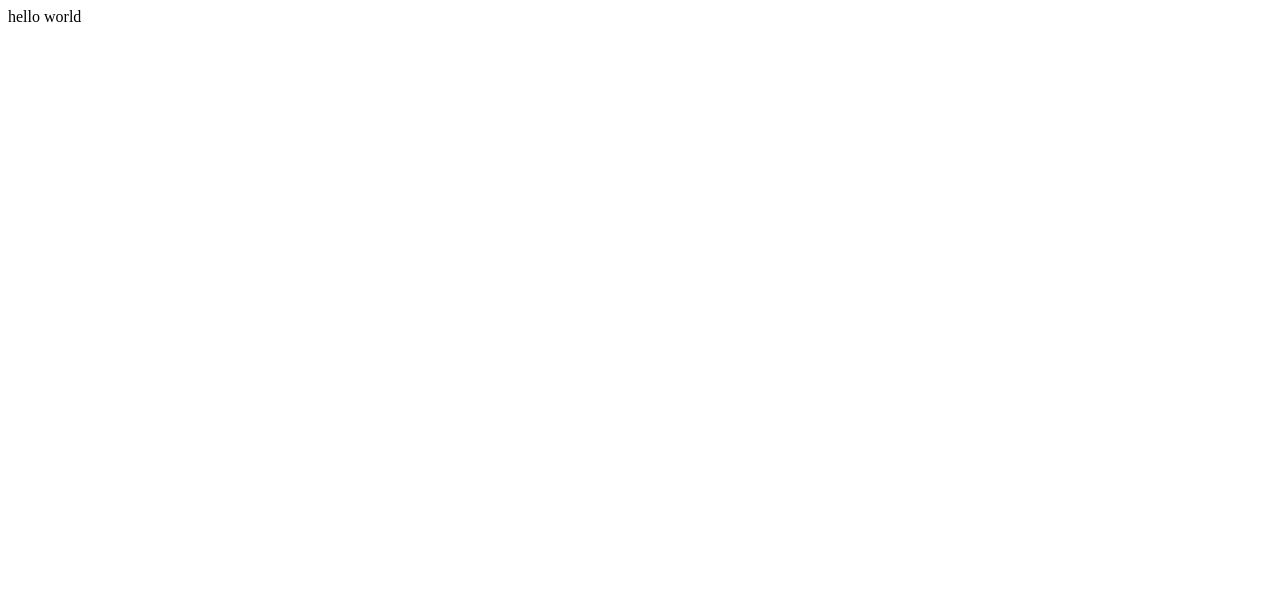
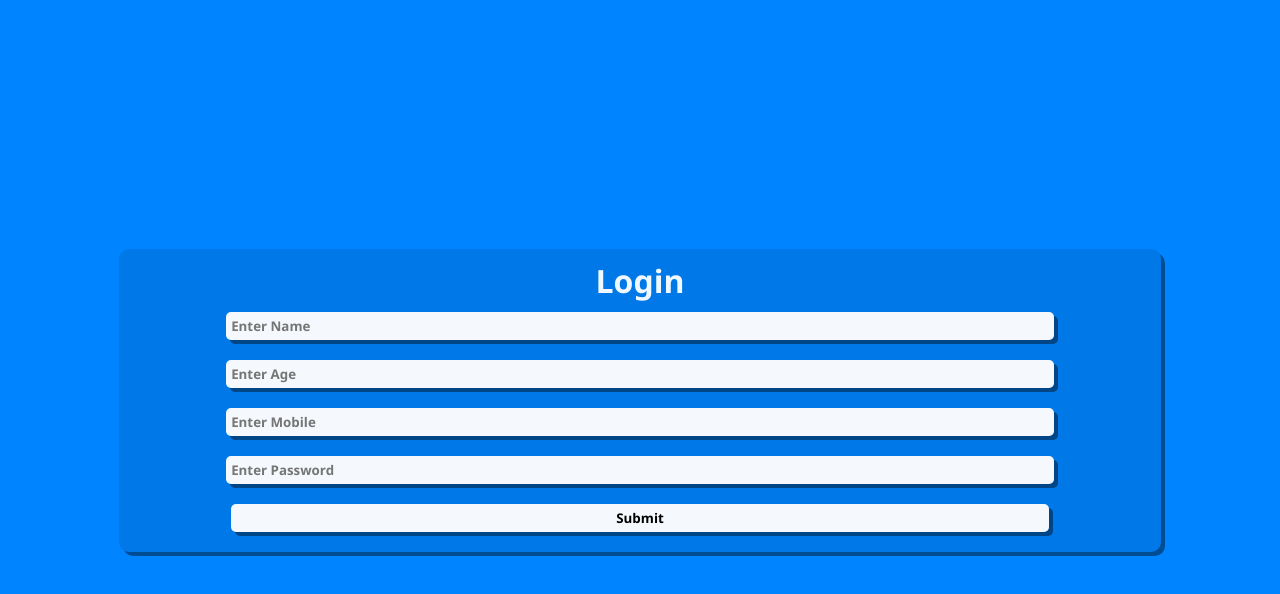
Before and after one commit to Coder8077/Login-forms-using-simple-HTML-and-CSS-, a plain HTML site: page index.html in a window 1280 px wide. Drawn offline with Linux system fonts and the light colour scheme.

Commit message:
Add files via upload

```diff
--- a/index.html
+++ b/index.html
@@ -1 +1,24 @@
-<p> hello world</p>
+<!DOCTYPE html>
+<html lang="en">
+<head>
+    <meta charset="UTF-8">
+    <meta http-equiv="X-UA-Compatible" content="IE=edge">
+    <meta name="viewport" content="width=device-width, initial-scale=1.0">
+    <title>Document</title>
+    <link rel="stylesheet" href="style.css">
+</head>
+<body>
+    <div class="container">
+        <form class="form">
+            <h1>Login</h1>
+            <input type="name" placeholder="Enter name">
+            <input type="number" placeholder="Enter Age">
+            <input type="tel" placeholder="Enter Mobile">
+            <input type="password" placeholder="Enter Password">
+            <input type="submit" value="Submit">
+        </form>
+
+    </div>
+
+</body>
+</html>
--- /dev/null
+++ b/style.css
@@ -0,0 +1,36 @@
+* {
+    margin: 0;
+    padding: 0;
+    font-family: 'Segoe UI', Tahoma, Geneva, Verdana, sans-serif;
+}
+.container{
+    height: 100vh;
+    width: 100%;
+    display: flex;
+    align-items: center;
+    justify-content: center;
+    background: rgb(0, 132, 255);
+}
+.form{
+    text-align: center;
+    font-weight: 900;
+    margin: 0 50px;
+    box-shadow: 4px 4px #0000006b;
+    background: rgba(0, 0, 0, 0.095);
+    border-radius: 10px;
+    color: aliceblue;
+    padding: 10px;
+}
+.form input{
+    margin: 10px;
+    padding: 5px;
+    width: 80%;
+    background: rgba(255, 254, 254, 0.96);
+    border: none;
+    outline: none;
+    border-radius: 5px;
+    font-weight: 900;
+    text-transform: capitalize;
+    color: black;
+    box-shadow: 4px 4px #0000006b;
+}
```
